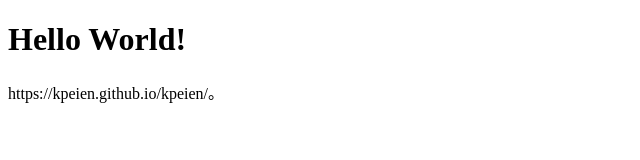
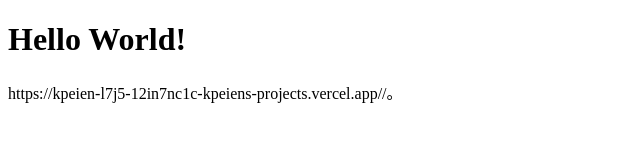
Before and after one commit to kpeien/kpeien, a plain HTML site: page index.html in a window 1280 px wide. Shown: the whole page, without its empty margins (0-640 px from the left). Drawn offline with Linux system fonts and the light colour scheme.

Commit message:
Update index.html

```diff
--- a/index.html
+++ b/index.html
@@ -5,6 +5,6 @@
 </head>
 <body>
     <h1>Hello World!</h1>
-    <p>https://kpeien.github.io/kpeien/。</p>
+    <p>https://kpeien-l7j5-12in7nc1c-kpeiens-projects.vercel.app//。</p>
 </body>
 </html>
```
